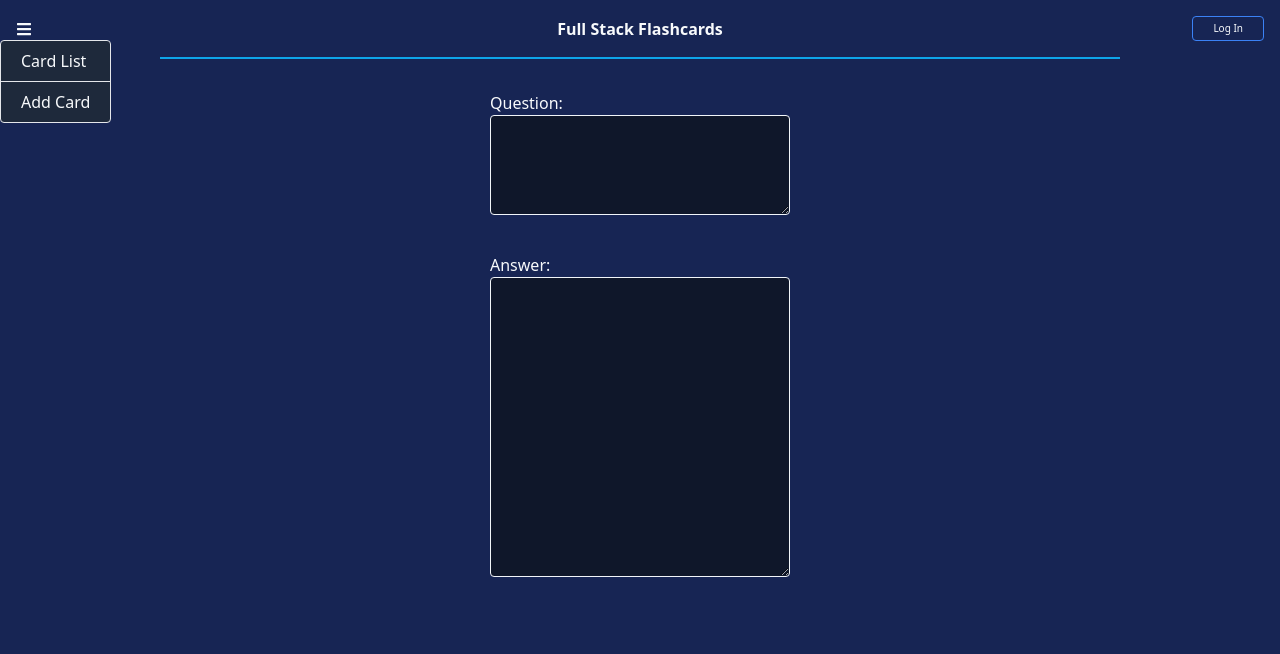
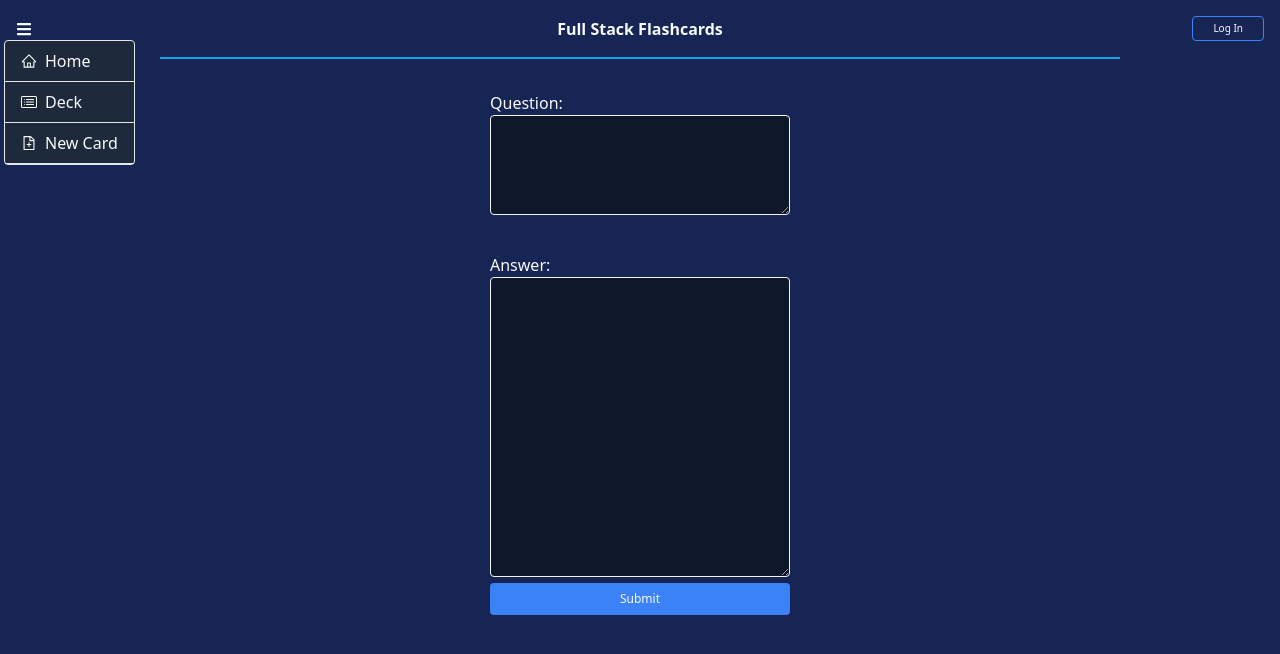
Before and after one commit to patricksperanza/flashcards, a Next.js app: page /add in a window 1280 px wide. Both pictures are taken after a click on the icon 24 px from the left and 28 px from the top of the page. Shown: the top 654 px of the page. Built offline with nearby package versions, Linux system fonts and the light colour scheme.

Commit message:
Add and Get cards functionality

```diff
--- a/src/app/add/page.tsx
+++ b/src/app/add/page.tsx
@@ -1,4 +1,14 @@
+"use client"
+
+import SubmitBtn from "@/components/SubmitBtn"
+import { useState } from "react"
+
 const Add = () => {
+  const [newCardData, setNewCardData] = useState({
+    question: "",
+    answer: "",
+  })
+
   return (
     <div className="flex flex-col items-center">
       {/* Card */}
@@ -8,18 +18,35 @@ const Add = () => {
         </label>
         <textarea
           id="question"
-          className="bg-slate-900 w-[300px] h-[100px] rounded border border-slate-100"
+          className="bg-slate-900 w-[300px] h-[100px] px-2 py-1 rounded border border-slate-100"
+          value={newCardData.question}
+          onChange={(e) =>
+            setNewCardData((prev) => ({
+              ...prev,
+              question: e.target.value,
+            }))
+          }
         />
       </div>
+
       <div>
         <label htmlFor="answer" className="block mt-8">
           Answer:
         </label>
         <textarea
           id="answer"
-          className="bg-slate-900 w-[300px] h-[300px] rounded border border-slate-100"
+          className="bg-slate-900 w-[300px] h-[300px] rounded border border-slate-100 px-2 py-1"
+          value={newCardData.answer}
+          onChange={(e) =>
+            setNewCardData((prev) => ({
+              ...prev,
+              answer: e.target.value,
+            }))
+          }
         />
       </div>
+
+      <SubmitBtn newCardData={newCardData} setNewCardData={setNewCardData} />
     </div>
   )
 }
--- /dev/null
+++ b/src/app/api/cards/route.js
@@ -0,0 +1,14 @@
+import Card from "@/models/card"
+import { connectToDB } from "@/utils/database"
+
+export async function GET(req) {
+  try {
+    await connectToDB()
+
+    const cards = await Card.find({})
+
+    return new Response(JSON.stringify(cards), { status: 200 })
+  } catch (error) {
+    return new Response("Failed to fetch all cards", { status: 500 })
+  }
+}
--- /dev/null
+++ b/src/app/deck/page.tsx
@@ -0,0 +1,5 @@
+const Deck = () => {
+  return <div>Deck</div>
+}
+
+export default Deck
--- a/src/app/page.tsx
+++ b/src/app/page.tsx
@@ -1,4 +1,3 @@
-import Nav from "@/components/Nav"
 import Card from "@/components/Card"
 
 export default function Home() {
--- a/src/components/Card.tsx
+++ b/src/components/Card.tsx
@@ -1,22 +1,33 @@
 "use client"
 import NewQuestionBtn from "./NewQuestionBtn"
-import { useState } from "react"
-import { questionList } from "@/data/questionData"
+import { useEffect, useState } from "react"
+import { getCards } from "@/utils/getCards"
 
 const Card = () => {
   const [currentQuestion, setCurrentQuestion] = useState({
-    id: 0,
+    _id: "0",
     question: "Welcome",
     answer: "Click New Question to Begin",
   })
+  const [questionList, setQuestionList] = useState([currentQuestion])
   const [displayAnswer, setDisplayAnswer] = useState(true)
+
+  useEffect(() => {
+    const getCardsList = async () => {
+      const list = await getCards()
+      setQuestionList(list)
+    }
+
+    getCardsList()
+  }, [])
 
   const getNewQuestion = () => {
     if (!displayAnswer) return
+    if (questionList.length > 0) {
       let newQuestion =
         questionList[Math.floor(Math.random() * questionList.length)]
 
-    if (newQuestion.id === currentQuestion.id) {
+      if (newQuestion._id === currentQuestion._id) {
         getNewQuestion()
         return
       }
@@ -24,11 +35,12 @@ const Card = () => {
       setCurrentQuestion(newQuestion)
       setDisplayAnswer(false)
     }
+  }
 
   return (
     <div className="flex justify-center">
       {/* Card */}
-      <div className="w-[300px] min-h-[460px] bg-slate-900 mt-[20px] rounded border border-slate-100 flex flex-col items-center px-2 text-sm">
+      <div className="w-[300px] min-h-[480px] bg-slate-900 mt-[20px] rounded border border-slate-100 flex flex-col items-center px-2 text-sm">
         {/* Question Section */}
         <div className="flex items-center text-slate-200 py-5 text-center">
           {currentQuestion.question}
--- a/src/components/Menu.tsx
+++ b/src/components/Menu.tsx
@@ -1,10 +1,39 @@
 import Link from "next/link"
+import { AiOutlineHome, AiOutlineFileAdd } from "react-icons/ai"
+import { BsCardList } from "react-icons/bs"
 
-const Menu = () => {
+interface MenuProps {
+  setToggleDropdown: React.Dispatch<React.SetStateAction<boolean>>
+}
+
+const Menu = ({ setToggleDropdown }: MenuProps) => {
   return (
-    <div className="absolute left-0 top-10 flex flex-col rounded border bg-slate-800">
-        <Link href="/list" className="py-2 px-5 border-b cursor-pointer hover:bg-slate-900">Card List</Link>
-        <Link href="/add" className="py-2 px-5 cursor-pointer hover:bg-slate-900">Add Card</Link>
+    <div className="absolute left-1 top-10 flex flex-col rounded border bg-slate-800">
+      <Link
+        href="/"
+        className="w-full flex gap-2 items-center py-2 px-4 border-b cursor-pointer hover:bg-slate-900"
+        onClick={() => setToggleDropdown(false)}
+      >
+        <AiOutlineHome />
+        <span>Home</span>
+      </Link>
+
+      <Link
+        href="/deck"
+        className="w-full flex gap-2 items-center py-2 px-4 border-b cursor-pointer hover:bg-slate-900"
+        onClick={() => setToggleDropdown(false)}
+      >
+        <BsCardList />
+        <span>Deck</span>
+      </Link>
+      <Link
+        href="/add"
+        className="w-full flex gap-2 items-center py-2 px-4 border-b cursor-pointer hover:bg-slate-900"
+        onClick={() => setToggleDropdown(false)}
+      >
+        <AiOutlineFileAdd />
+        <span>New Card</span>
+      </Link>
     </div>
   )
 }
--- a/src/components/Nav.tsx
+++ b/src/components/Nav.tsx
@@ -1,7 +1,8 @@
 "use client"
-import {useState} from 'react'
+import { useState } from "react"
 import { FaBars } from "react-icons/fa"
 import Menu from "./Menu"
+import Link from "next/link"
 
 const Nav = () => {
   const [toggleDropdown, setToggleDropdown] = useState(false)
@@ -10,18 +11,23 @@ const Nav = () => {
     <div className="flex flex-col items-center relative">
       <div className="flex justify-between items-center py-4 px-2 md:px-4 w-full l:w-3/4">
         <div className="w-[100px] flex justify-start">
-          <FaBars className="cursor-pointer" onClick={() => setToggleDropdown(prev => !prev)} />
+          <FaBars
+            className="cursor-pointer"
+            onClick={() => setToggleDropdown((prev) => !prev)}
+          />
         </div>
-        <h1 className="text-mdmd:text-xl font-semibold">
-          Full Stack Flashcards
-        </h1>
+        <Link href="/">
+          <h1 className="text-mdmd:text-xl font-semibold">
+            Full Stack Flashcards
+          </h1>
+        </Link>
         <div className="w-[100px] flex justify-end">
           <button className="border border-blue-500 px-5 py-1 rounded text-[10px] hover:bg-blue-500 ease-in duration-100 active:bg-blue-600">
             Log In
           </button>
         </div>
       </div>
-     {toggleDropdown && <Menu />}
+      {toggleDropdown && <Menu setToggleDropdown={setToggleDropdown} />}
       <div className="border-b-2 border-sky-500 w-3/4"></div>
     </div>
   )
--- /dev/null
+++ b/src/components/SubmitBtn.tsx
@@ -0,0 +1,47 @@
+import { useRouter } from "next/navigation"
+import { SetStateAction } from "react"
+
+interface SubmitBtnProps {
+  newCardData: {
+    question: string
+    answer: string
+  }
+  setNewCardData: React.Dispatch<
+    SetStateAction<{ question: string; answer: string }>
+  >
+}
+
+const SubmitBtn = ({ newCardData, setNewCardData }: SubmitBtnProps) => {
+  const router = useRouter()
+  const handleSubmit = async () => {
+    const res = await fetch("http://localhost:3000/api/new", {
+      method: "POST",
+      headers: {
+        "Content-Type": "application/json",
+      },
+      body: JSON.stringify(newCardData),
+    })
+    const data = await res.json()
+    console.log(data)
+
+    if (res.ok) {
+      setNewCardData({
+        question: "",
+        answer: "",
+      })
+
+      router.push("/")
+    }
+  }
+
+  return (
+    <div
+      className="block m-auto w-[300px] bg-blue-500 px-6 py-2 rounded text-xs  active:bg-blue-600 ease-in duration-100 cursor-pointer text-center"
+      onClick={handleSubmit}
+    >
+      Submit
+    </div>
+  )
+}
+
+export default SubmitBtn
--- /dev/null
+++ b/src/utils/getCards.ts
@@ -0,0 +1,9 @@
+export async function getCards() {
+    const res = await fetch("http://localhost:3000/api/cards", {
+      cache: "no-store",
+    })
+    if (!res.ok) {
+      throw new Error("failed to get cards")
+    }
+    return res.json()
+  }
```
Lines whose indentation alone changed are shown as unchanged.
